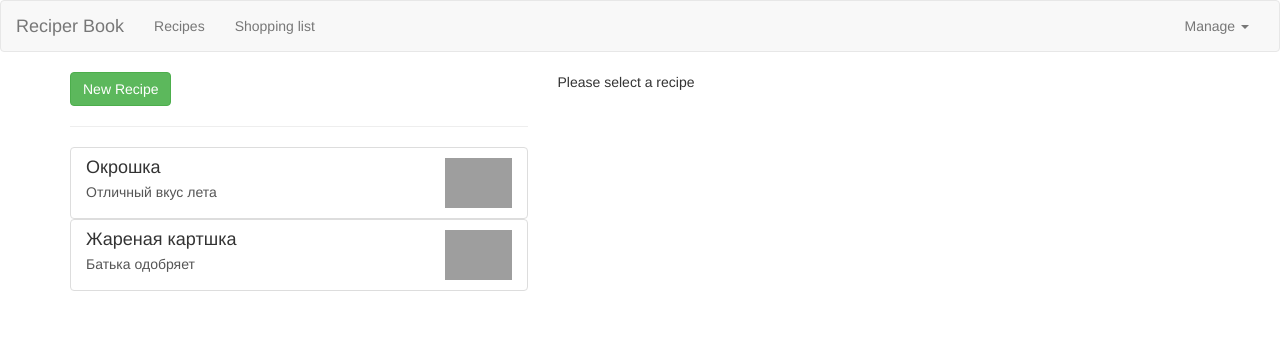
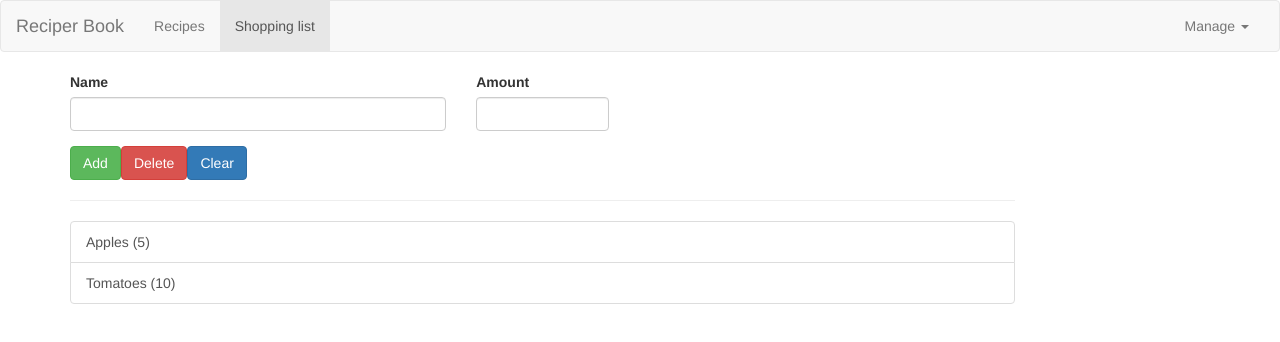
Before and after one commit to Nicelx/recipe-book-angular, an Angular app: page /shopping-list in a window 1280 px wide. Shown: the top 342 px of the page. Built offline with nearby package versions, Linux system fonts and the light colour scheme; grey boxes are pictures that could not be loaded.

Commit message:
refactor with routes

```diff
--- /dev/null
+++ b/src/app/app-routing.module.ts
@@ -0,0 +1,19 @@
+import { NgModule } from "@angular/core";
+import { RouterModule, Routes } from "@angular/router";
+import { RecipesComponent } from "./recipes/recipes.component";
+import { ShoppingListComponent } from "./shopping-list/shopping-list.component";
+
+const appRoutes : Routes = [
+	{path: '', redirectTo: '/recipes', pathMatch: 'full'},
+	{path: 'recipes', component: RecipesComponent},
+	{path: 'shopping-list', component: ShoppingListComponent},
+]
+
+@NgModule({
+	imports: [RouterModule.forRoot(appRoutes)],
+	exports: [RouterModule]
+})
+
+export class AppRoutingModule {
+
+}
--- a/src/app/app.component.html
+++ b/src/app/app.component.html
@@ -1,11 +1,9 @@
 <app-header (featureSelected)="onNavigate($event)"></app-header>
 
 <div class="container">
-  <div class="row">
-    <div class="col-md-12">
-      <app-recipes *ngIf = "loadedFeature === 'recipe'"></app-recipes>
-      <app-shopping-list *ngIf = "loadedFeature !== 'recipe'"></app-shopping-list>
-      <!-- new system test change -->
-    </div>
-  </div>
+	<div class="row">
+		<div class="col-md-12">
+			<router-outlet></router-outlet>
+		</div>
+	</div>
 </div>
--- a/src/app/app.module.ts
+++ b/src/app/app.module.ts
@@ -12,6 +12,7 @@
 import { ShoppingEditComponent } from './shopping-list/shopping-edit/shopping-edit.component';
 import { DropdownDirective } from './shared/dropdown.directive';
 import { ShoppingListService } from './shopping-list/shopping-list.service';
+import { AppRoutingModule } from './app-routing.module';
 
 
 @NgModule({
@@ -28,7 +29,7 @@
   ],
   imports: [
 BrowserModule,
-  FormsModule
+  FormsModule,AppRoutingModule
   ],
   providers: [ShoppingListService],
   bootstrap: [AppComponent]
--- a/src/app/header/header.component.html
+++ b/src/app/header/header.component.html
@@ -6,8 +6,8 @@
 
 		<div class="collapse navbar-collapse">
 			<ul class = "nav navbar-nav">
-				<li><a href="#" (click) = "onSelect('recipe')">Recipes</a></li>
-				<li><a href="#" (click) = "onSelect('shopping-list')">Shopping list</a></li>
+				<li routerLinkActive = "active"><a routerLink = '/recipes' >Recipes</a></li>
+				<li routerLinkActive = "active"><a routerLink = "/shopping-list">Shopping list</a></li>
 			</ul>
 
 			<ul class = "nav navbar-nav navbar-right">
--- a/src/app/header/header.component.ts
+++ b/src/app/header/header.component.ts
@@ -1,14 +1,9 @@
-import { Component,EventEmitter, Output } from '@angular/core';
+import { Component } from '@angular/core';
+
 
 @Component({
 	selector: 'app-header',
 	templateUrl : './header.component.html',
 })
 export class HeaderComponent {
-	@Output() featureSelected = new EventEmitter<string>()
-
-	onSelect(feature: string) {
-		this.featureSelected.emit(feature);
-	}
-
 }
--- a/src/app/recipes/recipe-detail/recipe-detail.component.css
+++ b/src/app/recipes/recipe-detail/recipe-detail.component.css
@@ -0,0 +1,3 @@
+li {
+	cursor: pointer;
+}
--- a/src/app/recipes/recipe-detail/recipe-detail.component.html
+++ b/src/app/recipes/recipe-detail/recipe-detail.component.html
@@ -16,8 +16,8 @@
 			</button>
 			<ul class = "dropdown-menu">
 				<li><a (click) ="onAddToShoppingList()" style = "cursor: pointer" >To shopping list</a></li>
-				<li><a href="#">Edit Recipe</a></li>
-				<li><a href="#">Delete Recipe</a></li>
+				<li><a>Edit Recipe</a></li>
+				<li><a>Delete Recipe</a></li>
 			</ul>
 		</div>
 	</div>
--- a/src/app/recipes/recipe-list/recipe-item/recipe-item.component.html
+++ b/src/app/recipes/recipe-list/recipe-item/recipe-item.component.html
@@ -1,4 +1,4 @@
-<a href="#" class="list-group-item clearfix" (click) = "onSelected()">
+<a class="list-group-item clearfix" (click)="onSelected()">
 	<div class="pull-left">
 		<h4 class="list-group-item-heading">{{ recipe.name }}</h4>
 		<p class="list-group-item-text">{{ recipe.description }}</p>
```
